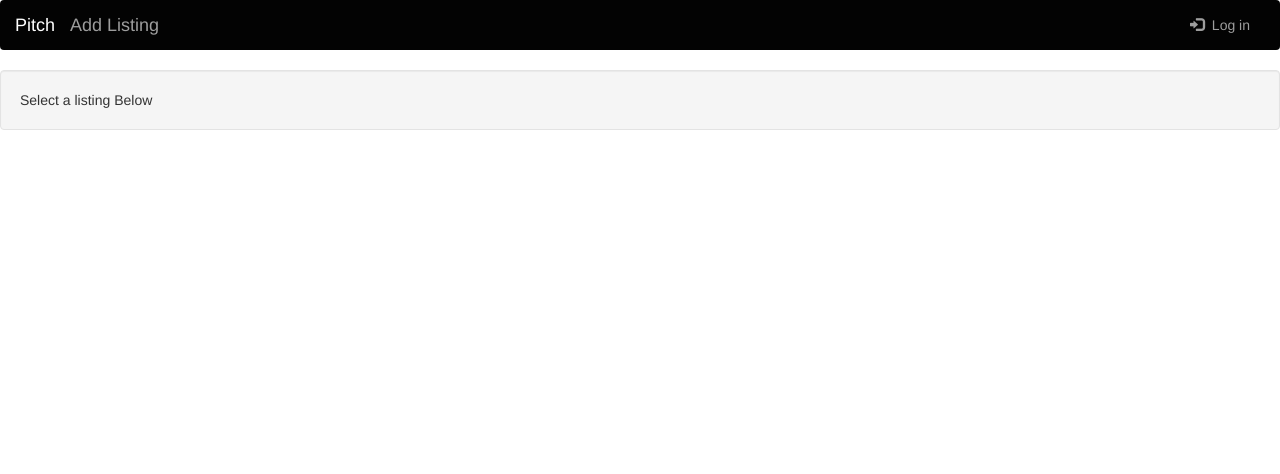
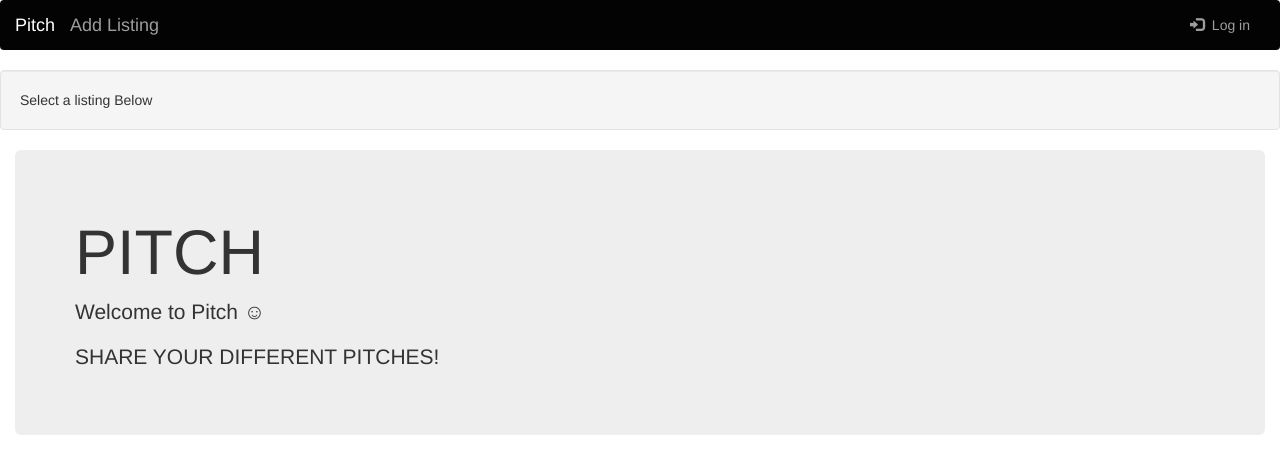
Before and after one commit to Tiffanymugure/pitch, a Flask app: page / in a window 1280 px wide. Shown: the top 474 px of the page. Run offline with Flask 2, Linux system fonts and the light colour scheme; data that the repository does not hold is empty; some libraries are stand-ins or nearby versions.

Commit message:
files updated

```diff
--- a/app/main/views.py
+++ b/app/main/views.py
@@ -2,7 +2,7 @@ from flask import render_template, request, redirect, url_for, abort
 from . import main
 from flask_login import login_required, current_user
 from ..models import User, PitchListing, Pitches, Comments
-from .forms import UpdateProfile, PitchForm, CommentForm
+from .forms import UpdateProfile, PitchForm, CommentForm, ListingForm
 from .. import db, photos
 
 
@@ -25,18 +25,17 @@ def new_pitch(id):
     Function to check Pitches form
     '''
     form = PitchForm()
-    listing = Pitchlisting.query.filter_by(id=id).first()
+    # listing = Pitchlisting.query.filter_by(id=id).first()
 
     if listing is None:
         abort(404)
 
     if form.validate_on_submit():
         actual_pitch = form.content.data
-        new_pitch = Pitches(actual_pitch=actual_pitch,
-                            user_id=current_user.id, listing_id=listing.id)
-        new_pitch.save_pitch()
-        return redirect(url_for('.listing', id=listing.id))
-
+        # new_pitch = Pitches(actual_pitch=actual_pitch, user_id=current_user.id, listing_id=listing.id)
+        # new_pitch.save_pitch()
+        # return redirect(url_for('.listing', id=listing.id))
+        return redirect (url_for('main.index'))
     return render_template('new_pitch.html', pitch_form=form, listing=listing)
 
 # Routes for displaying the different pitches
@@ -45,10 +44,10 @@ def new_pitch(id):
 def new_listing():
 	form = ListingForm()
 	if form.validate_on_submit():
-		name = form.name.data
+		name = form.add.data
 		new_listing = PitchListing(name=name)
 		new_listing.save_listing()
-		return redirect(url_for('.new_listing'))
+		return redirect(url_for('main.index'))
 	title = 'New Pitch Listing'
 	return render_template('new_listing.html',listing_form=form)
 @main.route('/listing/<int:id>')
@@ -61,8 +60,8 @@ def listing(id):
     if listing is None:
         abort(404)
 
-    pitches = Pitches.get_pitches(id)
-    return render_template('listing.html', listing=listing, pitches=pitches)
+    # pitches = Pitches.get_pitches(id)
+    return render_template('listing.html', listing=listing, )
 
 
 @main.route('/pitch/<int:id>', methods=['GET', 'POST'])
@@ -71,14 +70,19 @@ def single_pitch(id):
     '''
     Function the returns a single pitch for comment to be added
     '''
+    pitches = PitchForm()
 
-    pitches = Pitches.query.get(id)
+    if pitches.validate_on_submit():
 
-    if pitches is None:
-        abort(404)
+        pitchess = Pitches(pitch=pitches.pitch.data, category=pitch.PitchListing.data)
+        pitchess.save_pitch()
+        return redirect(url_for('listing'))
+
+    # if pitches is None:
+    #     abort(404)
 
     comment = Comments.get_comments(id)
-    return render_template('pitch.html', pitches=pitches, comment=comment)
+    return render_template('pitch.html', pitch=pitches, comment=comment)
 
 
 # Routes for user authentication
--- a/app/static/css/index.css
+++ b/app/static/css/index.css
@@ -1,5 +1,5 @@
-.jumbotron{
-    background-image: url(welcom.jpeg);
+.body{
+    background-image: url('../photos/welcom.jpeg');
     background-size: cover;
     background-repeat: no-repeat;
     background-position: fixed;
--- a/app/templates/index.html
+++ b/app/templates/index.html
@@ -9,4 +9,30 @@
     {{ macro.displayListingList(listing) }}
 </div>
 
+<div class="container-fluid">
+        <div class="jumbotron">
+          <h1 id="title">PITCH </h1>
+          <div id="f1_container">
+          <div id="f1_card" class="shadow">
+            <div class="front face">
+              <p>Welcome to Pitch &#x263A;</p>
+            </div>
+            <div class="back face center">
+              <p>SHARE YOUR DIFFERENT PITCHES!</p>
+            </div>
+          </div>
+          </div>
+        </div>
 {% endblock %}
+
+
+<!-- {% if pitches %}
+
+{{ macro.displayPitches(pitches)}}
+
+{%else%} -->
+<!-- <div class="well">
+  <img src="{{url_for('static',filename='photos/welcome_1.jpeg')}}" height='200px' width='200px' alt="">
+  <h4 style="padding:10%; text-align:center; font-size:50px">PITCHES NOT AVAILABLE</h4>
+</div> -->
+<!-- {% endif %} -->
--- a/app/templates/listing.html
+++ b/app/templates/listing.html
@@ -10,6 +10,7 @@
 
 {%else%}
 <div class="well">
+  <!-- <img src="{{url_for('static',filename='photos/ma.jpg')}}" height='200px' width='200px' alt=""> -->
   <h4 style="padding:10%; text-align:center; font-size:50px">PITCHES NOT AVAILABLE</h4>
 </div>
 
--- a/app/templates/new_pitch.html
+++ b/app/templates/new_pitch.html
@@ -2,11 +2,9 @@
 {% extends 'bootstrap/base.html' %}
 {% include 'navbar.html'%}
 
-{%endblock%}
-
 {% block content %}
 <div class="container" style="text-align:center">
-  <h3>{{category.name|upper}} PITCH</h3>
+  <h3>{{listing.name|upper}} PITCH</h3>
   <div class="well">
     <hr>
     {{wtf.quick_form(pitch_form)}}
```
Also changed, not shown: app/main/forms.py (+6 -1 lines), app/static/photos/Screenshot_from_2018-11-05_11-47-59.png (added), app/static/photos/welcom_1.jpeg (added), 1 other file.
